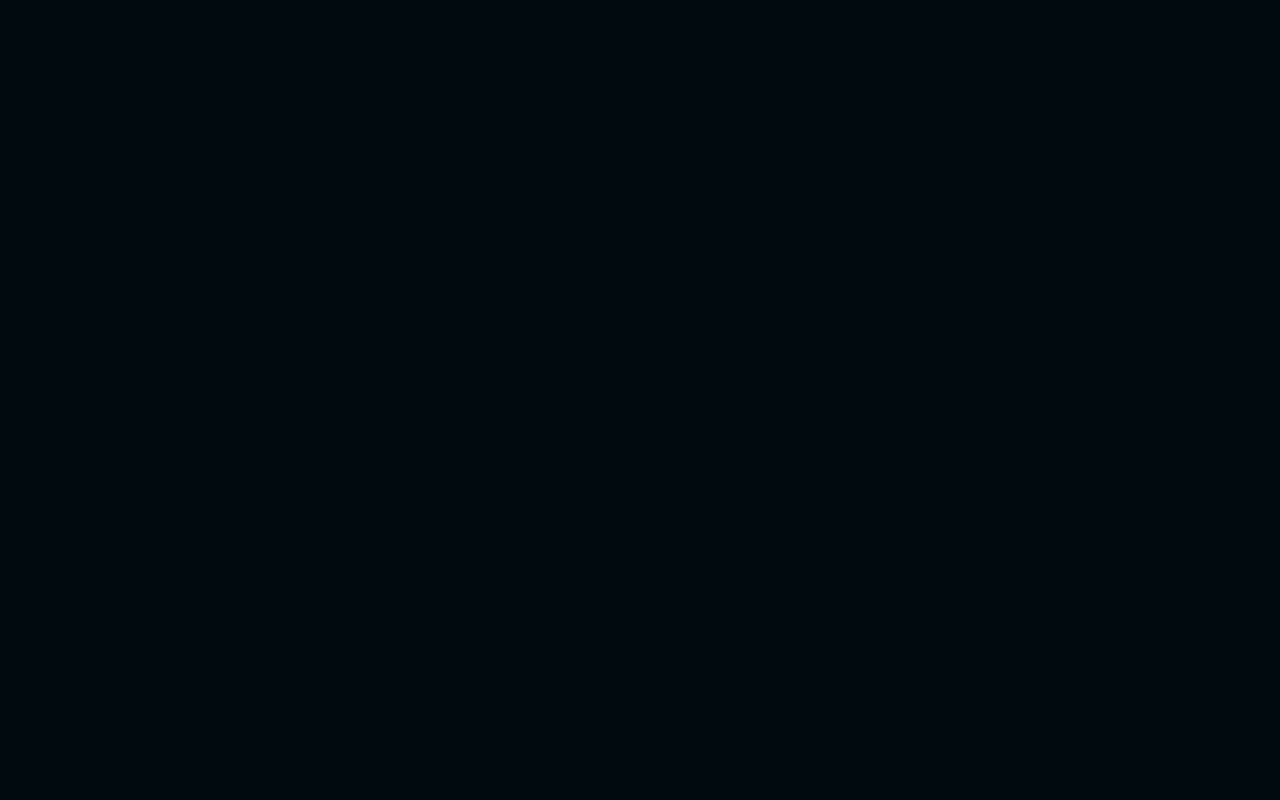
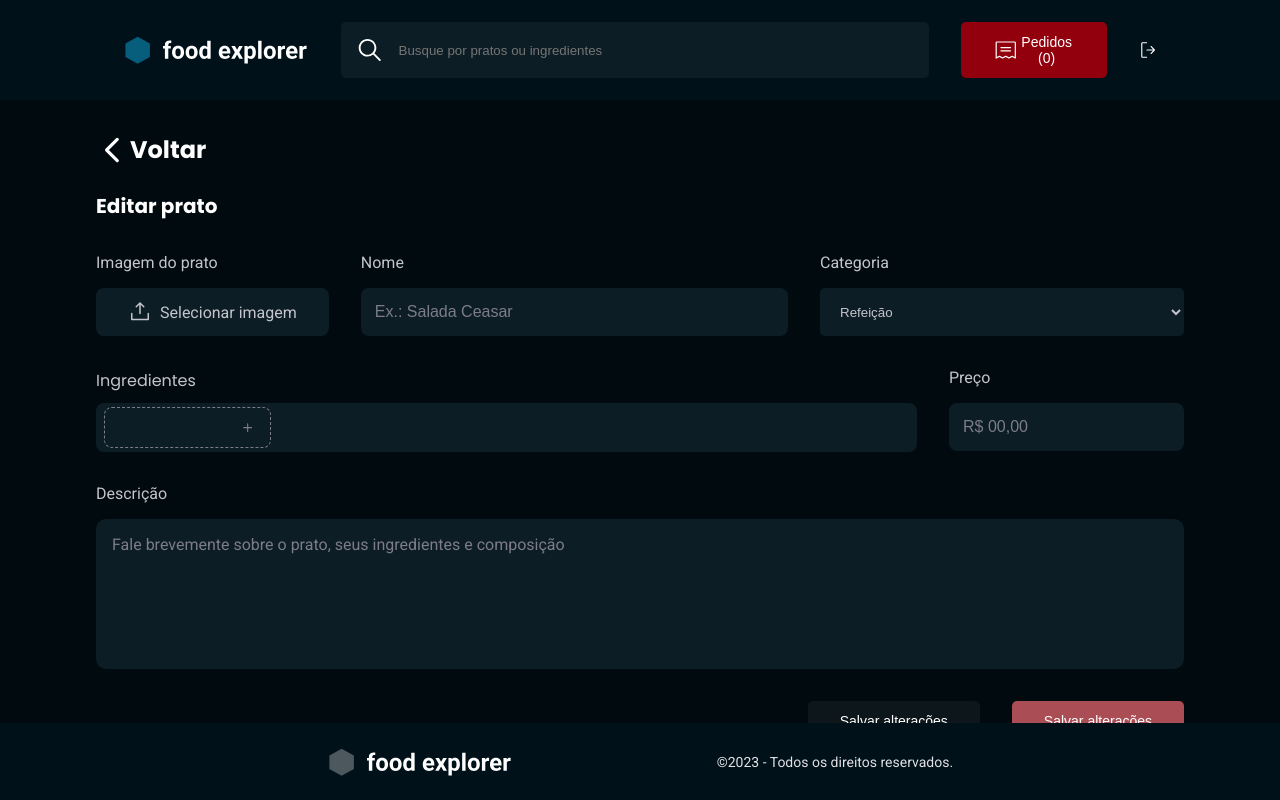
Before and after one commit to matheushnascimento/food-explorer, a React (Vite) app: page /edit in a window 1280 px wide. Before the commit this address had no page. Built offline with nearby package versions, Linux system fonts and the light colour scheme.

Commit message:
create `edit` page and styles

```diff
--- /dev/null
+++ b/src/pages/Edit/index.jsx
@@ -0,0 +1,79 @@
+import { Container, Form } from "./styles";
+
+import { Button } from "../../components/Button";
+import { Footer } from "../../components/Footer";
+import { Header } from "../../components/Header";
+import { IngredientTag } from "../../components/IngredientTag";
+import { Input } from "../../components/Input";
+import { Select } from "../../components/Select";
+import { Textarea } from "../../components/Textarea";
+
+import { PiCaretLeftBold, PiUploadSimple } from "react-icons/pi";
+import { FaChevronDown } from "react-icons/fa";
+
+export function Edit() {
+  const ingredients = [];
+  return (
+    <Container>
+      <Header />
+      <main>
+        <div>
+          <PiCaretLeftBold />
+          <a href="#">Voltar</a>
+        </div>
+        <h1>Editar prato</h1>
+        <Form>
+          <section>
+            <div id="dishImage">
+              <span>Imagem do prato</span>
+              <Input
+                labelFor="image"
+                icon={PiUploadSimple}
+                label="Selecionar imagem"
+                type="file"
+              />
+            </div>
+            <Input
+              label="Nome"
+              type="text"
+              id="name"
+              placeholder="Ex.: Salada Ceasar"
+            />
+            <Select label="Categoria">
+              <option>Refeição</option>
+              <option>Sobremesa</option>
+              <option>Bebida</option>
+              <FaChevronDown />
+            </Select>
+          </section>
+
+          <section>
+            <div className="input-wrapper">
+              <label id="ingredients_label">Ingredientes</label>
+              <ul>
+                {ingredients &&
+                  ingredients.map(ingredient => (
+                    <IngredientTag value={ingredient} />
+                  ))}
+                <IngredientTag $isnew={true} />
+              </ul>
+            </div>
+            <div className="input-wrapper">
+              <Input label="Preço" type="number" placeholder="R$ 00,00" />
+            </div>
+          </section>
+
+          <Textarea
+            label="Descrição"
+            placeholder="Fale brevemente sobre o prato, seus ingredientes e composição"
+          />
+          <div className="button-wrapper">
+            <Button id="delete_button" title="Salvar alterações" />
+            <Button id="submit_button" title="Salvar alterações" />
+          </div>
+        </Form>
+      </main>
+      <Footer />
+    </Container>
+  );
+}
--- /dev/null
+++ b/src/pages/Edit/styles.js
@@ -0,0 +1,140 @@
+import styled from "styled-components";
+
+export const Container = styled.div`
+  display: flex;
+  flex-direction: column;
+  align-items: center;
+  justify-content: center;
+
+  height: 100%;
+
+  main {
+    width: 90%;
+    padding: 3.2rem;
+  }
+
+  main > div:first-child {
+    display: flex;
+    align-items: center;
+  }
+
+  div > svg {
+    width: 3.4rem;
+    height: 3.4rem;
+  }
+
+  a {
+    color: ${({ theme }) => theme.COLORS.WHITE};
+
+    font-size: 2.4rem;
+    font-weight: bold;
+
+    text-decoration: none;
+  }
+
+  h1 {
+    margin: 2.4rem 0 3.2rem;
+  }
+`;
+
+export const Form = styled.form`
+  display: flex;
+  flex-direction: column;
+
+  gap: 3.2rem;
+
+  section {
+    display: flex;
+    gap: 3.2rem;
+  }
+
+  section:nth-child(2) > .input-wrapper:first-child {
+    display: flex;
+    flex-direction: column;
+
+    flex-grow: 1;
+    gap: 1rem;
+  }
+
+  span {
+    font-family: "Roboto", sans-serif;
+
+    color: ${({ theme }) => theme.COLORS.GRAY_100};
+    font-size: 1.6rem;
+
+    background: none;
+  }
+
+  input[type="file"] {
+    display: none;
+  }
+
+  #name {
+    flex-grow: 1;
+  }
+
+  #dishImage {
+    display: flex;
+    flex-direction: column;
+
+    gap: 1.6rem;
+
+    max-width: 24rem;
+    height: 4.8rem;
+
+    div {
+      justify-content: center;
+
+      background: ${({ theme }) => theme.COLORS.BACKGROUND_800};
+
+      padding: 1.2rem 3.2rem;
+
+      border-radius: 0.8rem;
+    }
+
+    label {
+      align-items: center;
+    }
+
+    svg {
+      width: 2.4rem;
+      height: 2.4rem;
+    }
+  }
+
+  #ingredients_label {
+    font-size: 1.6rem;
+    color: ${({ theme }) => theme.COLORS.GRAY_100};
+  }
+
+  ul {
+    display: flex;
+    align-items: center;
+    flex-grow: 1;
+    gap: 1.6rem;
+
+    height: auto;
+
+    padding: 0.4rem 0.8rem;
+
+    background: ${({ theme }) => theme.COLORS.BACKGROUND_800};
+
+    border-radius: 0.8rem;
+    flex-wrap: wrap;
+  }
+
+  .button-wrapper {
+    display: flex;
+    align-self: flex-end;
+
+    gap: 3.2rem;
+  }
+
+  #delete_button {
+    background: ${({ theme }) => theme.COLORS.DARK_800};
+  }
+
+  #submit_button {
+    background: ${({ theme }) => theme.COLORS.TOMATO_400};
+  }
+`;
--- a/src/routes/app.routes.jsx
+++ b/src/routes/app.routes.jsx
@@ -3,6 +3,7 @@ import { Routes, Route } from "react-router-dom";
 import { Home } from "../pages/Home";
 import { Details } from "../pages/Details";
 import { Create } from "../pages/Create";
+import { Edit } from "../pages/Edit";
 
 export function AppRoutes() {
   return (
@@ -10,6 +11,7 @@ export function AppRoutes() {
       <Route path="/home" element={<Home />} />
       <Route path="/details" element={<Details />} />
       <Route path="/create" element={<Create />} />
+      <Route path="/edit" element={<Edit />} />
     </Routes>
   );
 }
```
